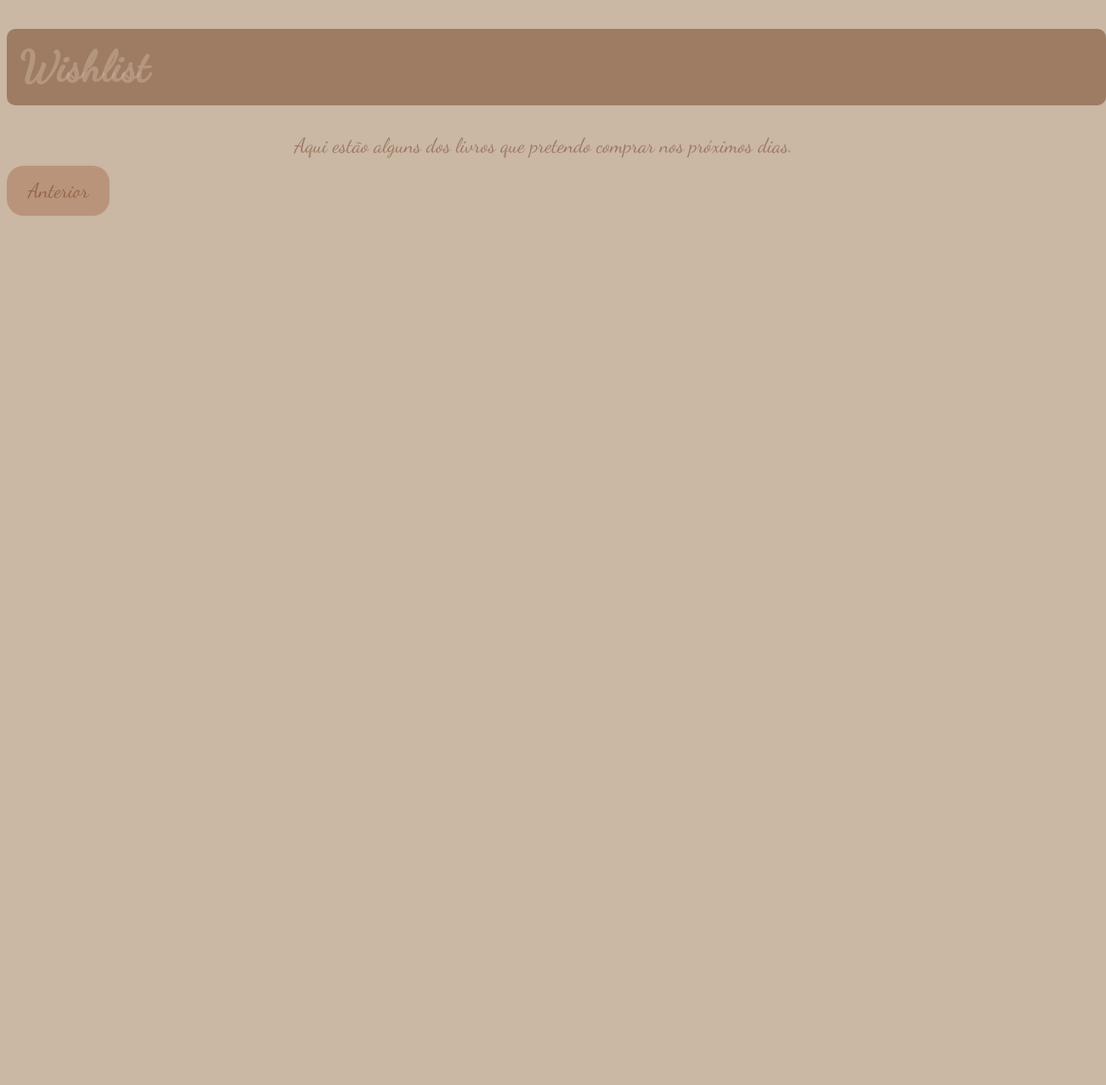
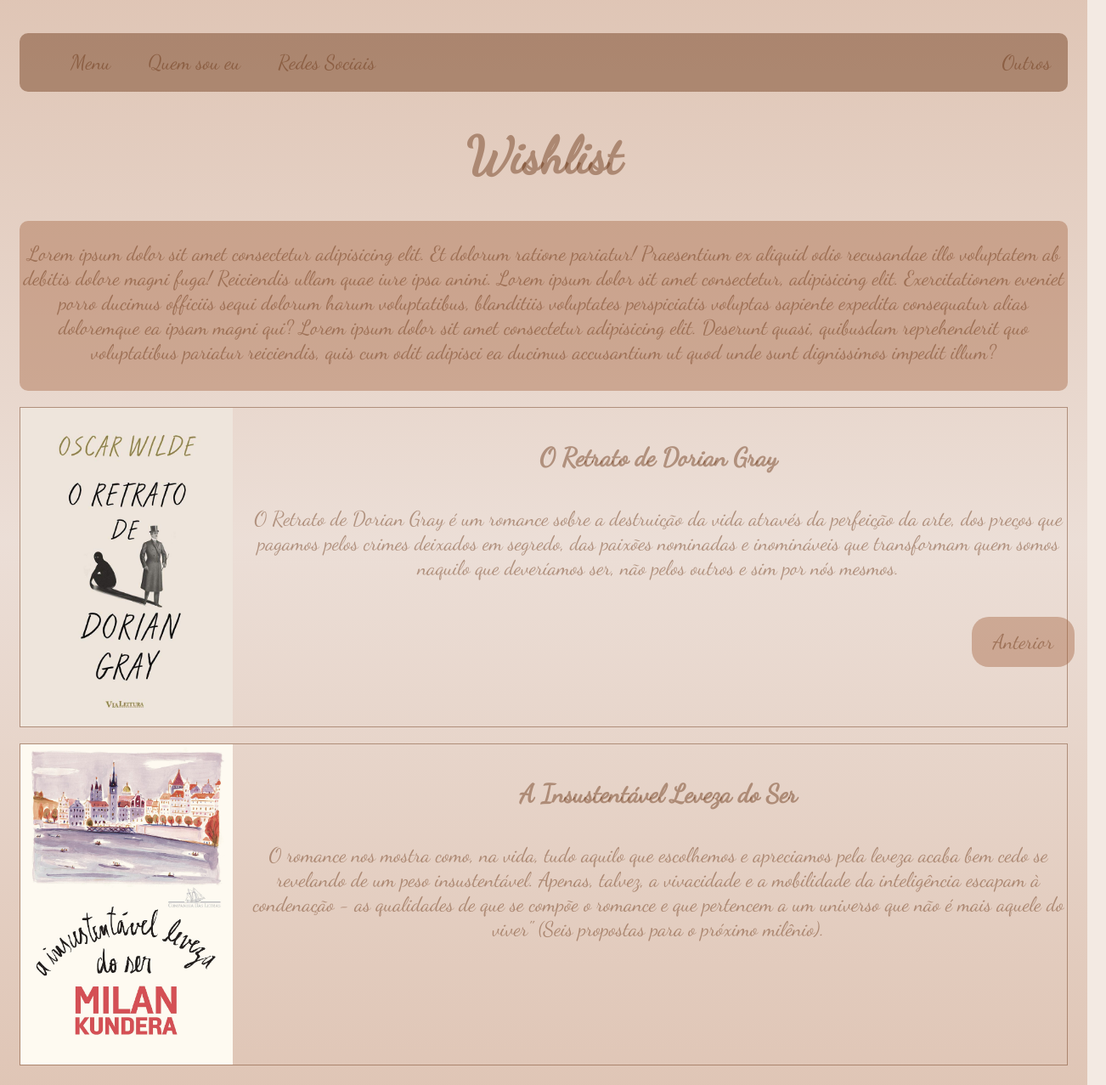
Before and after one commit to RaissaBarata/diario-de-leitura, a plain HTML site: page outra.html in a window 1280 px wide. Shown: the whole page at 85% size, 1302 px wide, since content can reach past the window. Before the commit the page ends 800 px from the top, so only its background shows below. Drawn offline with Linux system fonts and the light colour scheme; a web font is replaced by a local one.

Commit message:
Atualização (Caixa de menu + estilização)

```diff
--- a/outra.html
+++ b/outra.html
@@ -8,9 +8,69 @@
     <title>livros</title>
   </head>
   <body>
-    <h1>Wishlist</h1>
+    <ul>
+      <li><a href="#">Menu</a></li>
+      <li><a href="#">Quem sou eu</a></li>
+      <li><a href="#">Redes Sociais</a></li>
+      <li class="dropdown">
+        <a class="dropbtn" href="#">Outros</a>
+        <div class="dropdown-content">
+          <a href="#">Filmes</a>
+          <a href="#">Músicas</a>
+          <a href="#">Artesanato</a>
+          <a href="#">Hobbies</a>
+        </div>
+      </li>
+    </ul>
 
-    <p>Aqui estão alguns dos livros que pretendo comprar nos próximos dias.</p>
+    <div class="wishlist">
+      <h1>Wishlist</h1>
+    </div>
+
+    <div class="container2"></div>
+    <div class="div1"></div>
+    <div class="div2"></div>
+    <div class="div3"></div>
+
+    <div class="exemplo">
+      <p>
+        Lorem ipsum dolor sit amet consectetur adipisicing elit. Et dolorum
+        ratione pariatur! Praesentium ex aliquid odio recusandae illo voluptatem
+        ab debitis dolore magni fuga! Reiciendis ullam quae iure ipsa animi.
+        Lorem ipsum dolor sit amet consectetur, adipisicing elit. Exercitationem
+        eveniet porro ducimus officiis sequi dolorum harum voluptatibus,
+        blanditiis voluptates perspiciatis voluptas sapiente expedita
+        consequatur alias doloremque ea ipsam magni qui? Lorem ipsum dolor sit
+        amet consectetur adipisicing elit. Deserunt quasi, quibusdam
+        reprehenderit quo voluptatibus pariatur reiciendis, quis cum odit
+        adipisci ea ducimus accusantium ut quod unde sunt dignissimos impedit
+        illum?
+      </p>
+    </div>
+    <br />
+    <div class="container3">
+      <img width="250" src="oscarwilde.jpg" alt="retratodedoriangray" />
+      <h4>O Retrato de Dorian Gray</h4>
+      <p>
+        O Retrato de Dorian Gray é um romance sobre a destruição da vida através
+        da perfeição da arte, dos preços que pagamos pelos crimes deixados em
+        segredo, das paixões nominadas e inomináveis que transformam quem somos
+        naquilo que deveríamos ser, não pelos outros e sim por nós mesmos.
+      </p>
+    </div>
+    <br />
+    <div class="container4">
+      <img width="250" src="insus.jpg" alt="ainsustentavel" />
+      <h4>A Insustentável Leveza do Ser</h4>
+      <p>
+        O romance nos mostra como, na vida, tudo aquilo que escolhemos e
+        apreciamos pela leveza acaba bem cedo se revelando de um peso
+        insustentável. Apenas, talvez, a vivacidade e a mobilidade da
+        inteligência escapam à condenação - as qualidades de que se compõe o
+        romance e que pertencem a um universo que não é mais aquele do viver"
+        (Seis propostas para o próximo milênio).
+      </p>
+    </div>
 
     <a class="botao" href="index.html"> Anterior</a>
   </body>
--- a/style.css
+++ b/style.css
@@ -1,18 +1,36 @@
 @import url('https://fonts.googleapis.com/css2?family=Dancing+Script&family=Playfair+Display:ital@1&display=swap');
 
 body {
-  background-color: rgb(202, 183, 164);
+  background-color: #F3EAE3;
   font-family: 'Dancing Script', sans-serif;
+  padding: 15px;
+  background-image: linear-gradient(rgba(201, 156, 130, 0.466), rgba(233, 218, 210, 0.74),rgba(201, 156, 130, 0.466));
 }
 
-h1, h2, h3 {
-    color: rgba(204, 180, 159, 0.473);
+* {
+    box-sizing: border-box;
+}
+
+h1 {
+    color:rgba(95, 39, 6, 0.411);
     font-size: 50px;
+
+}
+
+h2, h3 {
+    color:rgba(95, 39, 6, 0.411);
+    font-size: 30px;
     border-radius: 10px;
     background-color: rgb(95, 39, 6, 0.411);
     padding: 15px;
     width: 100%;
 
+}
+
+h4 {
+    color: rgba(95, 39, 6, 0.411);
+    font-size: 30px;
+    text-align: center;
 }
 
 
@@ -23,6 +41,72 @@ p, ol, a, tr {
 }
 
 
+ul {
+    background-color:rgba(95, 39, 6, 0.411);
+    border-radius: 10px;
+
+}
+
+li {
+    display: inline-block;
+    padding: 20px;
+}
+
+li a, .dropbtn {
+    text-decoration: none;
+
+}
+
+li a:hover, .dropbtn:hover{
+    background: rgba(95, 39, 6, 0.411);
+    border-radius: 10px;
+    }
+
+li.dropdown{
+        display: inline-block;
+        float: right;
+        background-color: none;
+    }
+
+.dropdown-content{
+    display: none;
+    position: absolute;
+    width: 150px;
+    padding: 20px;
+}
+
+.dropdown-content a:hover{
+    color: rgba(95, 39, 6, 0.411);
+}
+.dropdown-content a{
+    color: rgba(95, 39, 6, 0.411);
+    display: block;
+    text-align: left;
+    border: 1px;
+    padding: 10px;
+}
+
+.dropdown:hover .dropdown-content{
+    display: block;
+}
+
+.Outros {
+    float: right;
+}
+
+.wishlist {
+        text-align: center;
+
+}
+
+.wishlist h1 {
+    background-color: transparent;
+    color: rgba(95, 39, 6, 0.411);
+    font-size: 60px;
+}
+
+
+
 .container {
     padding: 25px;
     text-align: center;
@@ -31,8 +115,10 @@ p, ol, a, tr {
     align-items: center;
 }
 
+
 .livro {
     text-align: center;
+    opacity: 0.7;
 }
 
 .botao {
@@ -41,6 +127,10 @@ p, ol, a, tr {
     border-radius: 20px;
     text-decoration: none;
     transition: .5s;
+    position: fixed;
+    bottom: 15px;
+    right: 15px;
+
 }
 
 .botao.botao-grande {
@@ -54,5 +144,34 @@ p, ol, a, tr {
 .botao:hover{
     background: rgb(95, 39, 6, 0.411);
     padding: 20px 30px;
-    border-radius: 20px
+    border-radius: 20px;
 }
+
+.exemplo{
+    background: rgba(163, 99, 62, 0.411);
+    color: aliceblue;
+    overflow: auto;
+    height: 200px;
+    border-radius: 10px;
+}
+
+.container3 {
+    border: 1px solid  rgb(95, 39, 6, 0.411);
+    overflow: auto;
+
+}
+
+.container3 img{
+float: left;
+margin-right: 20px;
+}
+
+.container4 {
+    border: 1px solid rgb(95, 39, 6, 0.411);
+    overflow: auto;
+}
+
+.container4 img{
+    float:left;
+    margin-right: 20px;
+}
```
Also changed, not shown: index.html (+17 -2 lines), insus.jpg (added), oscarwilde.jpg (added).
